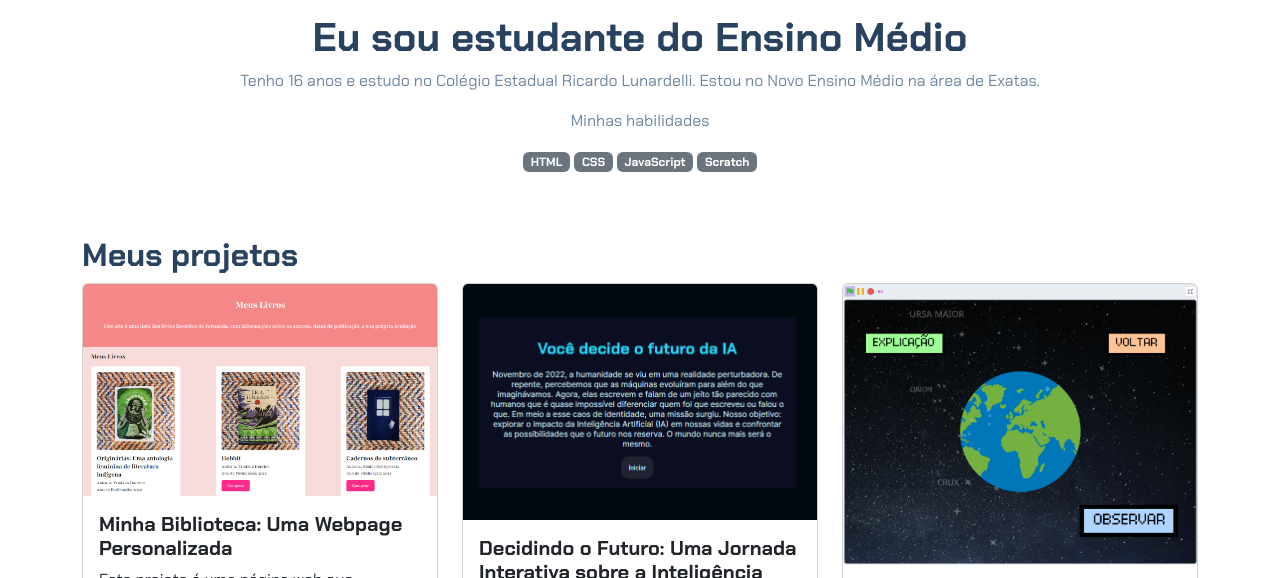
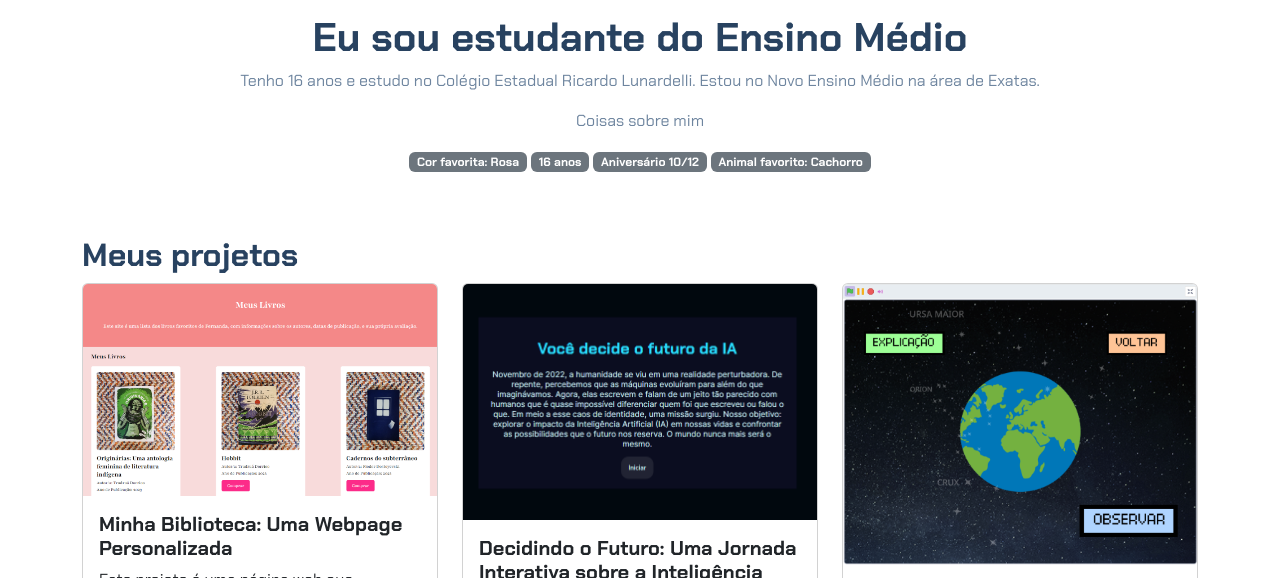
Before and after one commit to marcellacamara10/Portif-lio-de-Marcella, a plain HTML site: page index.html in a window 1280 px wide. Shown: the part 183-761 px from the top of the page. Drawn offline with nearby package versions, Linux system fonts and the light colour scheme.

Commit message:
Update index.html

```diff
--- a/index.html
+++ b/index.html
@@ -17,12 +17,12 @@
         <p class="lead">Eu sou Marcella_</p>
         <h1>Eu sou estudante do Ensino Médio</h1>
         <p>Tenho 16 anos e estudo no Colégio Estadual Ricardo Lunardelli. Estou no Novo Ensino Médio na área de Exatas.</p>
-        <p>Minhas habilidades</p>
+        <p>Coisas sobre mim</p>
         <div>
-            <p class="badge bg-secondary">HTML</p>
-            <p class="badge bg-secondary">CSS</p>
-            <p class="badge bg-secondary">JavaScript</p>
-            <p class="badge bg-secondary">Scratch</p>
+            <p class="badge bg-secondary">Cor favorita: Rosa</p>
+            <p class="badge bg-secondary">16 anos</p>
+            <p class="badge bg-secondary">Aniversário 10/12</p>
+            <p class="badge bg-secondary">Animal favorito: Cachorro</p>
         </div>
     </header>
     <main class="container mt-5">
```
